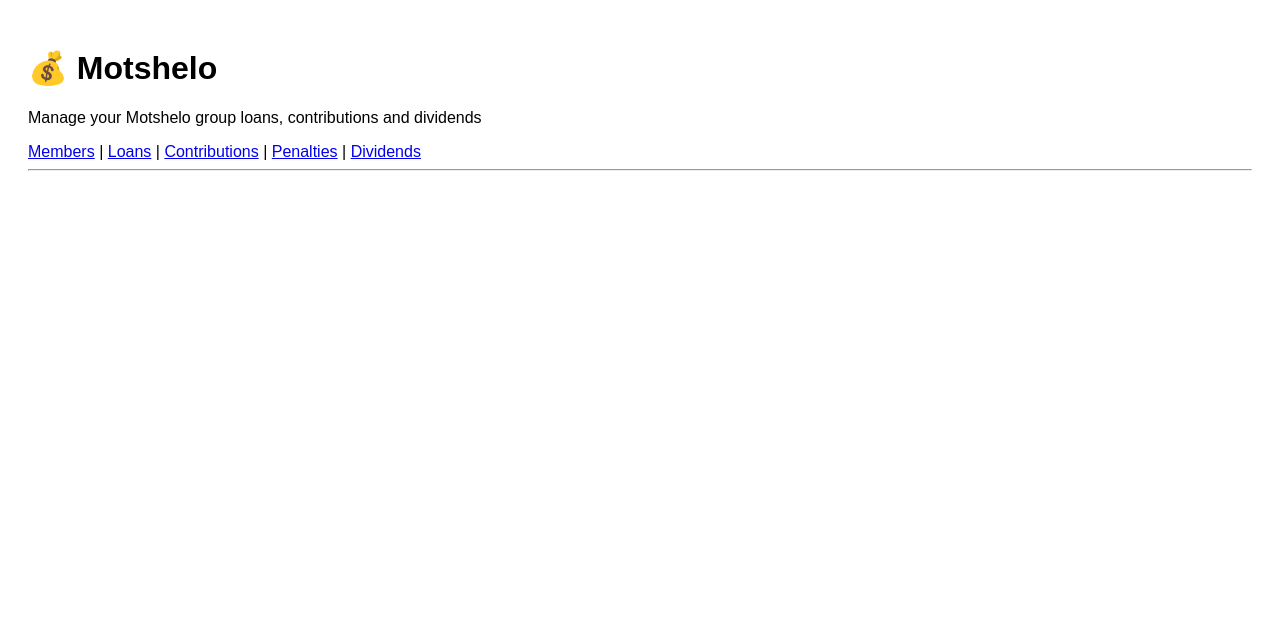
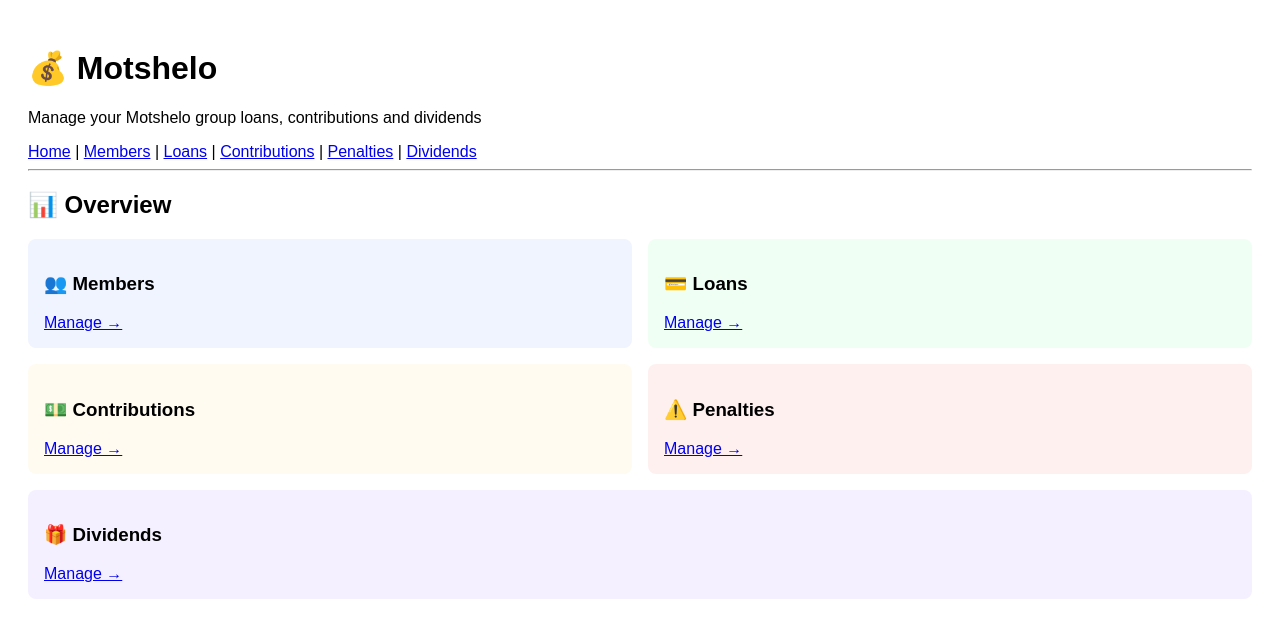
Before and after one commit to atangnnono-create/motshelo-app, a React (Vite) app in the folder frontend/: page / in a window 1280 px wide. Shown: the top 638 px of the page. Built offline with nearby package versions, Linux system fonts and the light colour scheme.

Commit message:
Add Dashboard component to App

```diff
--- a/frontend/src/App.jsx
+++ b/frontend/src/App.jsx
@@ -4,6 +4,36 @@ import Loans from './pages/Loans'
 import Contributions from './pages/Contributions'
 import Penalties from './pages/Penalties'
 import Dividends from './pages/Dividends'
+
+function Dashboard() {
+  return (
+    <div>
+      <h2>📊 Overview</h2>
+      <div style={{ display: 'grid', gridTemplateColumns: '1fr 1fr', gap: '16px', marginTop: '16px' }}>
+        <div style={{ background: '#f0f4ff', padding: '16px', borderRadius: '8px' }}>
+          <h3>👥 Members</h3>
+          <Link to="/members">Manage →</Link>
+        </div>
+        <div style={{ background: '#f0fff4', padding: '16px', borderRadius: '8px' }}>
+          <h3>💳 Loans</h3>
+          <Link to="/loans">Manage →</Link>
+        </div>
+        <div style={{ background: '#fffbf0', padding: '16px', borderRadius: '8px' }}>
+          <h3>💵 Contributions</h3>
+          <Link to="/contributions">Manage →</Link>
+        </div>
+        <div style={{ background: '#fff0f0', padding: '16px', borderRadius: '8px' }}>
+          <h3>⚠️ Penalties</h3>
+          <Link to="/penalties">Manage →</Link>
+        </div>
+        <div style={{ background: '#f5f0ff', padding: '16px', borderRadius: '8px', gridColumn: 'span 2' }}>
+          <h3>🎁 Dividends</h3>
+          <Link to="/dividends">Manage →</Link>
+        </div>
+      </div>
+    </div>
+  )
+}
 
 function App() {
   return (
@@ -12,6 +42,7 @@ function App() {
         <h1>💰 Motshelo</h1>
         <p>Manage your Motshelo group loans, contributions and dividends</p>
         <nav>
+          <Link to="/">Home</Link> |{' '}
           <Link to="/members">Members</Link> |{' '}
           <Link to="/loans">Loans</Link> |{' '}
           <Link to="/contributions">Contributions</Link> |{' '}
@@ -20,6 +51,7 @@ function App() {
         </nav>
         <hr />
         <Routes>
+          <Route path="/" element={<Dashboard />} />
           <Route path="/members" element={<Members />} />
           <Route path="/loans" element={<Loans />} />
           <Route path="/contributions" element={<Contributions />} />
```
